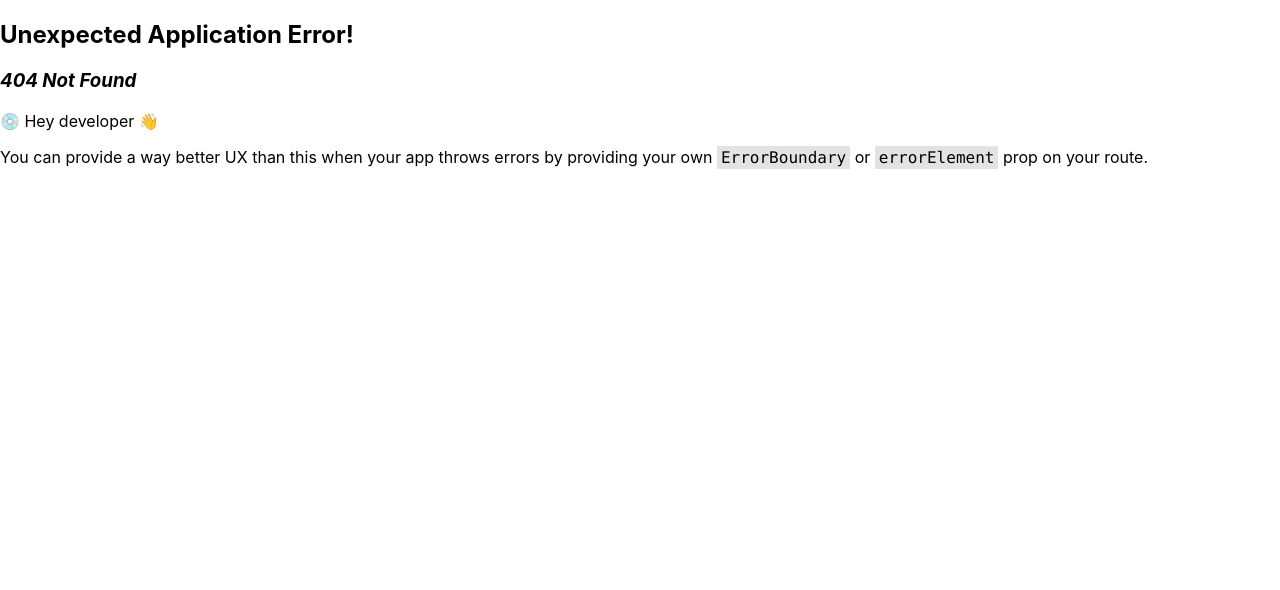
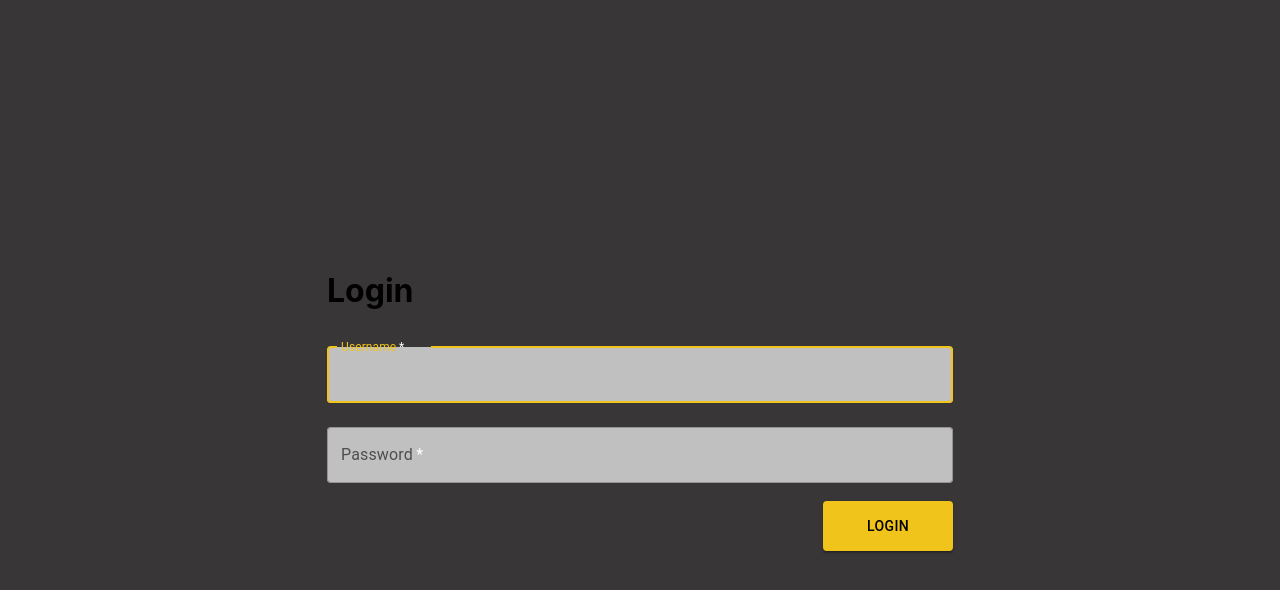
Before and after one commit to EdCamarillo/LessonLab-Frontend, a React (Create React App) app: page /login in a window 1280 px wide. Before the commit this address had no page. Shown: the top 590 px of the page. Built offline with nearby package versions, Linux system fonts and the light colour scheme.

Commit message:
Add login page

```diff
--- /dev/null
+++ b/src/components/loginForm.jsx
@@ -0,0 +1,66 @@
+import React, { useState } from 'react';
+import { useNavigate } from 'react-router-dom';
+import { TextField, Button, Container, createTheme, ThemeProvider, styled } from '@mui/material';
+import '../styles/login.css';
+
+const LoginForm = () => {
+    const navigate = useNavigate();
+    const [username, setUsername] = useState('');
+    const [password, setPassword] = useState('');
+
+    const handleLogin = () => {
+        if (username === '123' && password === '123') {
+            navigate('/');
+        } else {
+            alert('Invalid username or password');
+        }
+    };
+
+    return (
+        <Container
+            maxWidth = "false"
+            className="login-container"
+            style={{
+                display: 'flex',
+                justifyContent: 'center',
+                alignItems: 'center',
+                height: '100vh',
+                backgroundColor: '#383637',
+            }}
+        >
+            <div>
+              <h1 sx={{color: "white"}}>Login</h1>
+                <form onSubmit={handleLogin}>
+                    <TextField
+                        label="Username"
+                        variant="outlined"
+                        value={username}
+                        onChange={(e) => setUsername(e.target.value)}
+                        fullWidth
+                        required
+                        margin="normal"
+                        className = "custom-textfield"
+                        autoFocus = "true"
+                        placeholder='enter username'
+                    />
+                    <TextField
+                        label="Password"
+                        variant="outlined"
+                        type="password"
+                        value={password}
+                        onChange={(e) => setPassword(e.target.value)}
+                        fullWidth
+                        required
+                        margin="normal"
+                        className = "custom-textfield"
+                    />
+                    <Button variant="contained" style={{ backgroundColor: '#f1c41b', color: 'black', marginTop: "10px" }} type="submit">
+                        Login
+                    </Button>
+                </form>
+            </div>
+        </Container>
+    );
+};
+
+export default LoginForm;
--- a/src/index.js
+++ b/src/index.js
@@ -7,11 +7,16 @@ import { RouterProvider, createBrowserRouter } from 'react-router-dom'
 import Dashboard from './pages/dashboard.jsx'
 import Lesson from './pages/lesson.jsx'
 import Quiz from './pages/quiz.jsx'
+import LoginPage from './pages/login.jsx'
 
 const router = createBrowserRouter([
   {
     path: '/',
     element: <Dashboard />,
+  },
+  {
+    path: '/login',
+    element: <LoginPage/>,
   },
   {
     path: '/lesson',
--- /dev/null
+++ b/src/pages/login.jsx
@@ -0,0 +1,11 @@
+import React from 'react';
+import LoginForm from '../components/loginForm';
+
+const LoginPage = () => {
+
+  return (
+    <LoginForm/>
+  );
+};
+
+export default LoginPage;
--- /dev/null
+++ b/src/styles/login.css
@@ -0,0 +1,15 @@
+.custom-textfield .MuiOutlinedInput-root{
+    background-color: #c0c0c0;
+}
+
+.custom-textfield .MuiOutlinedInput-root:hover .MuiOutlinedInput-notchedOutline{
+    border-color: #f1c41b;
+}
+
+.custom-textfield .MuiOutlinedInput-root.Mui-focused .MuiOutlinedInput-notchedOutline{
+    border-color: #f1c41b;
+}
+
+.custom-textfield .MuiInputLabel-root.Mui-focused{
+    color: #f1c41b;
+}
```
